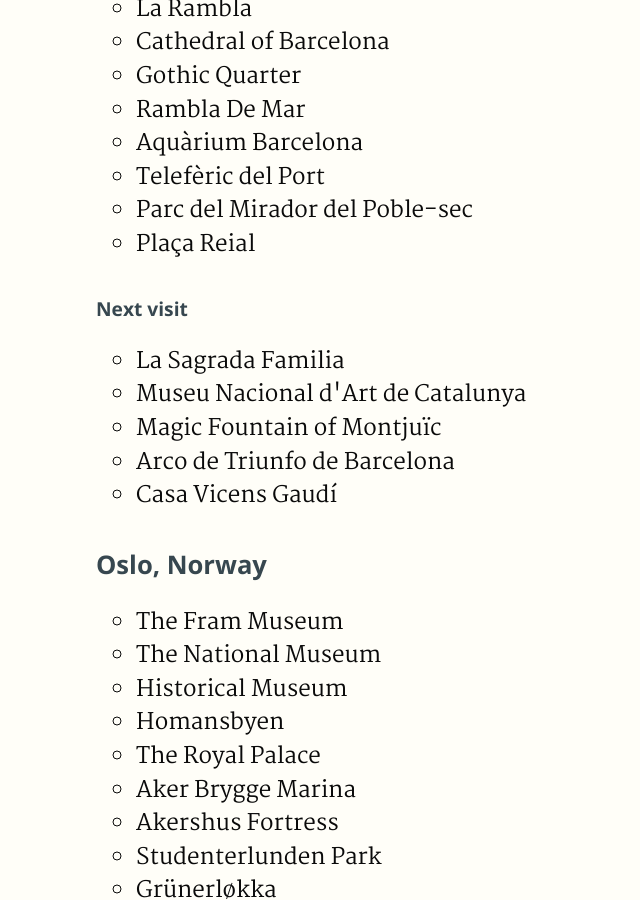
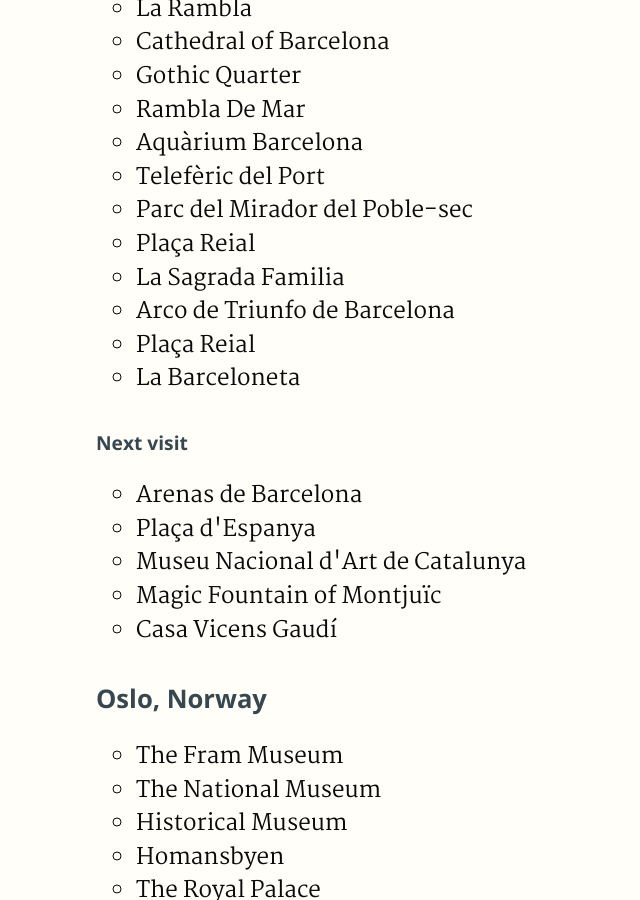
Before and after one commit to haresfaiez/haresfaiez.github.io, a Jekyll site: the page built from where-to-go-next.html, in a window 1280 px wide and 900 px high, scrolled down 5738 px. Shown: the whole window, without its empty margins (0-640 px from the left). Built offline with Jekyll 4.4.1, drawn with Linux system fonts in a browser that asks for light colours.

Commit message:
Add Barcelone trip to trips summary

```diff
--- a/_includes/trips-summary.html
+++ b/_includes/trips-summary.html
@@ -189,13 +189,17 @@
       <li>Telefèric del Port</li>
       <li>Parc del Mirador del Poble-sec</li>
       <li>Plaça Reial</li>
+      <li>La Sagrada Familia</li>
+      <li>Arco de Triunfo de Barcelona</li>
+      <li>Plaça Reial</li>
+      <li>La Barceloneta</li>
     </ul>
     <h3>Next visit</h3>
     <ul>
-      <li>La Sagrada Familia</li>
+      <li>Arenas de Barcelona</li>
+      <li>Plaça d'Espanya</li>
       <li>Museu Nacional d'Art de Catalunya</li>
       <li>Magic Fountain of Montjuïc</li>
-      <li>Arco de Triunfo de Barcelona</li>
       <li>Casa Vicens Gaudí</li>
     </ul>
 
```
